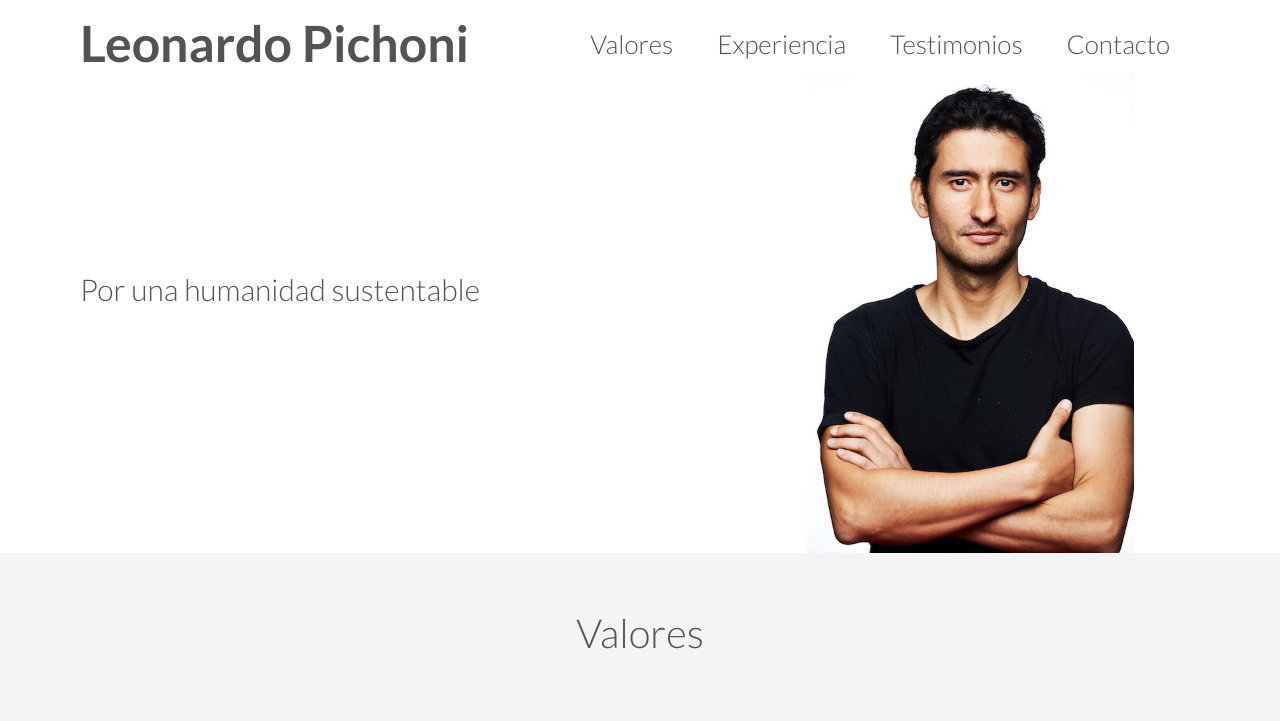
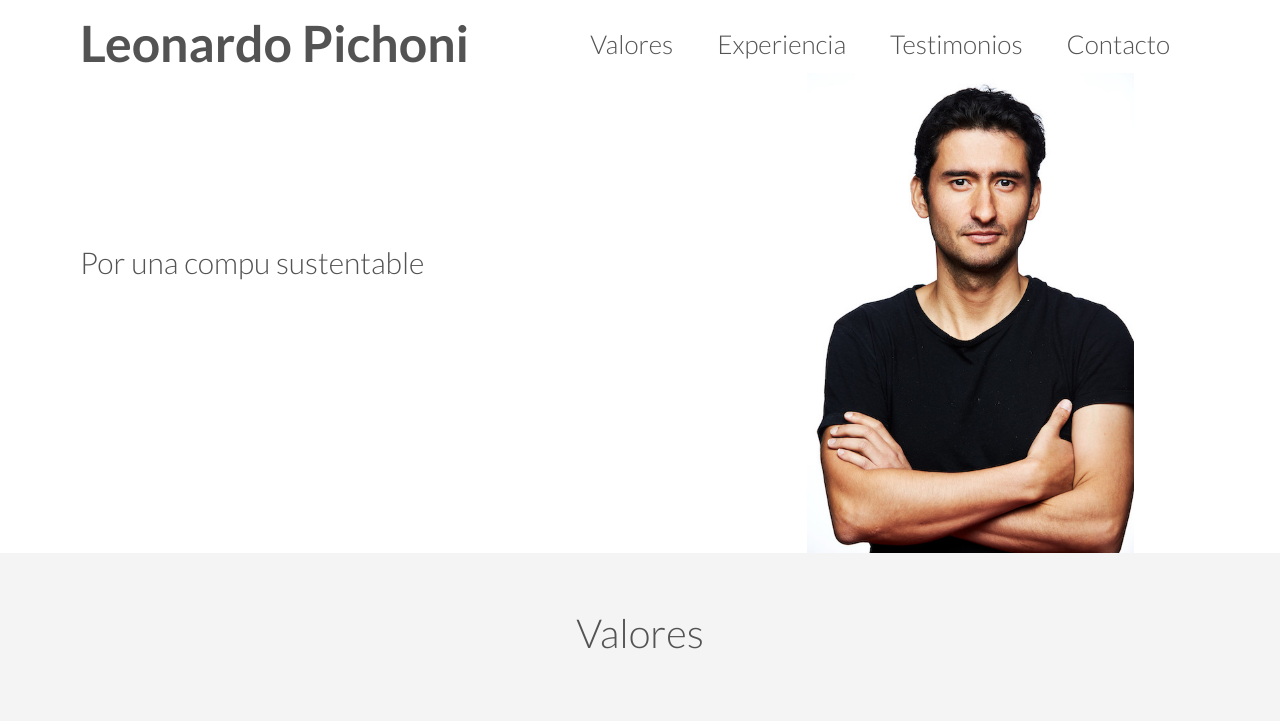
Before and after one commit to alejandrobernalcollazos/abernal, a plain HTML site: page index.html in a window 1280 px wide. Shown: the top 721 px of the page. Drawn offline with nearby package versions, Linux system fonts and the light colour scheme.

Commit message:
Actualizando index.html

```diff
--- a/index.html
+++ b/index.html
@@ -26,7 +26,7 @@
             </nav>
             <div class="row">
                 <div class="motto">
-                    <h2>Por una humanidad sustentable</h2>
+                    <h2>Por una compu sustentable</h2>
                 </div>
                 <div class="principal-image"></div>
             </div>
```
